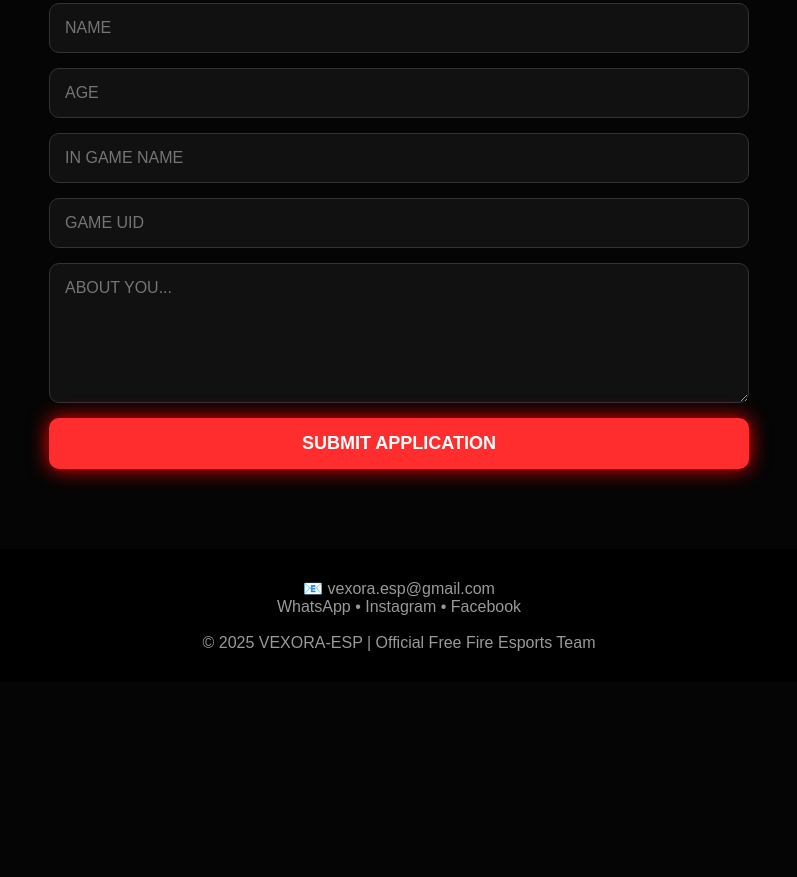
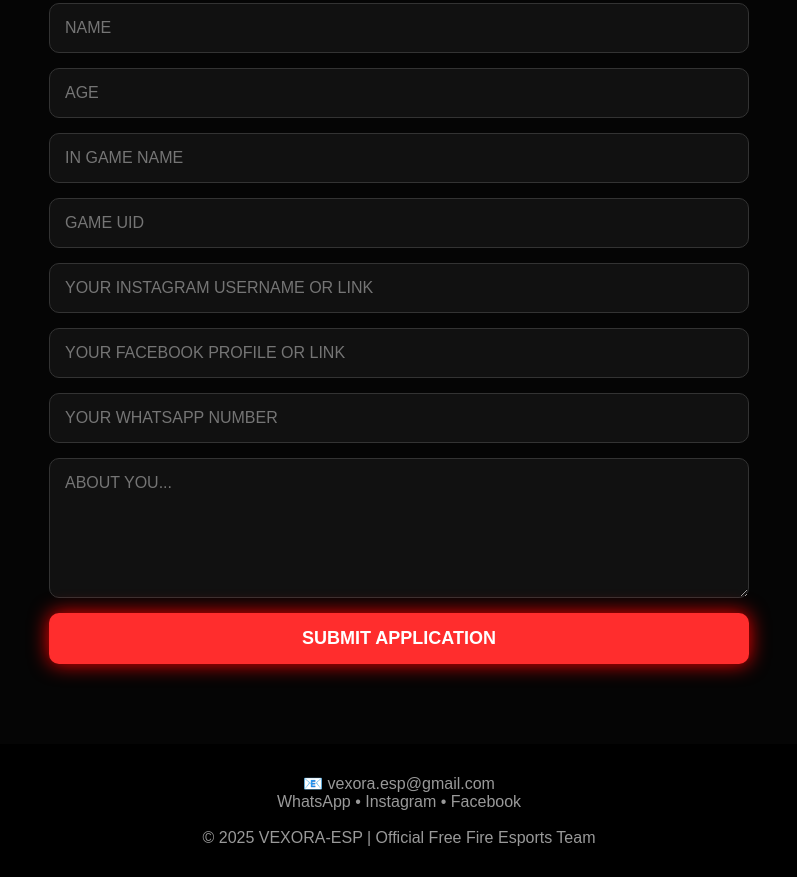
Before and after one commit to vexoraesp/vexora-esp, a plain HTML site: page index.html in a window 1280 px wide. Shown: the part 1617-2494 px from the top of the page, without its empty margins (241-1038 px from the left). Before the commit the page ends 2299 px from the top, so only its background shows below. Drawn offline with Linux system fonts and the light colour scheme.

Commit message:
Update index.html

```diff
--- a/index.html
+++ b/index.html
@@ -297,7 +297,6 @@ FACEBOOK
 </div>
 
 </section>
-
 <!-- APPLICATION -->
 
 <section id="apply">
@@ -318,6 +317,12 @@ APPLY FOR VEXORA-ESP
 
 <input type="text" name="Game UID" placeholder="GAME UID" required>
 
+<input type="text" name="Instagram" placeholder="YOUR INSTAGRAM USERNAME OR LINK" required>
+
+<input type="text" name="Facebook" placeholder="YOUR FACEBOOK PROFILE OR LINK" required>
+
+<input type="text" name="WhatsApp" placeholder="YOUR WHATSAPP NUMBER" required>
+
 <textarea name="About You" rows="6" placeholder="ABOUT YOU..." required></textarea>
 
 <button type="submit">
@@ -327,6 +332,7 @@ SUBMIT APPLICATION
 </form>
 
 </section>
+
 
 <!-- FOOTER -->
 
```
